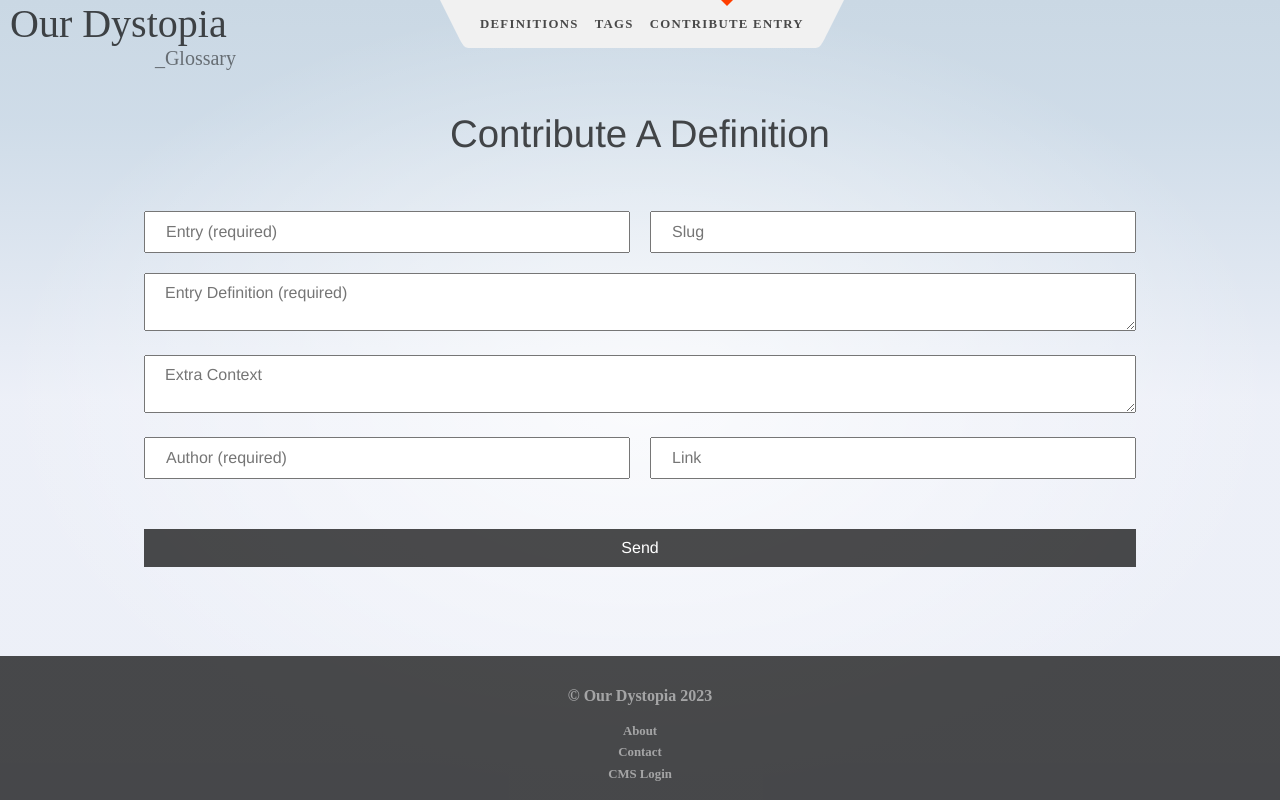
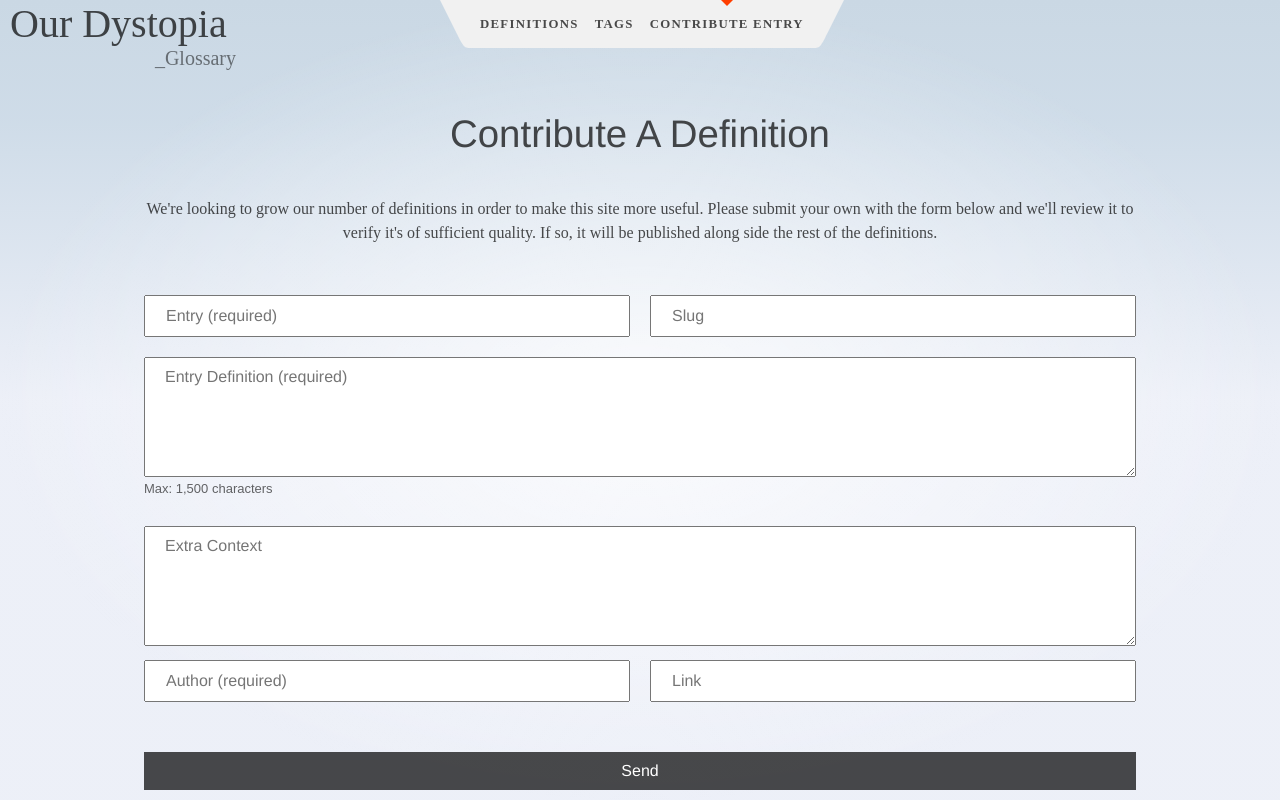
Before and after one commit to Brysonmk1984/glossary, a SvelteKit app: page /user-entry in a window 1280 px wide. Shown: the top 800 px of the page. Built offline with nearby package versions, Linux system fonts and the light colour scheme; no server answers; a web font is replaced by a local one.

Commit message:
added usability improvements to form

```diff
--- a/src/routes/user-entry/+page.server.ts
+++ b/src/routes/user-entry/+page.server.ts
@@ -32,13 +32,13 @@ export const actions = {
       const { entry, author, slug, description } = payload;
 
       if (!Object.hasOwn(payload, "entry") || !isValid(entry)) {
-        return fail(400, { message: "Entry is required" });
+        return fail(400, { field: "entry", message: "Validation Error: Entry is required." });
       } else if (!Object.hasOwn(payload, "author") || !isValid(author)) {
-        return fail(400, { message: "Author is required" });
+        return fail(400, { field: "author", message: "Validation Error: Author is required." });
       } else if (!Object.hasOwn(payload, "slug") || !isValid(slug)) {
-        return fail(400, { message: "Slug" });
+        return fail(400, { field: "slug", message: "Validation Error: Slug is required." });
       } else if (!Object.hasOwn(payload, "description") || !isValid(description)) {
-        return fail(400, { message: "Entry Definition is required" });
+        return fail(400, { field: "description", message: "Validation Error: Entry Definition is required." });
       }
 
       const link = data.get("link") as NullableString;
@@ -63,7 +63,7 @@ export const actions = {
       });
 
       const value = await response.json();
-      console.log(value);
+
       return { success: true };
     } catch (e) {
       const error = e instanceof Error ? e : new Error(e);
--- a/src/routes/user-entry/+page.svelte
+++ b/src/routes/user-entry/+page.svelte
@@ -6,10 +6,9 @@ import ErrorMessage from '$lib/components/ErrorMessage.svelte';
   let entry = "";
   $: entryAsSlug = entry.toLowerCase().replace(/[ _]/g, "-");
 	export let data;
-  export let form : { message : string };
-  let formErrorMessage = form?.message
+  export let form : { message : string, field : string | null } ;
 
-  $: formErrorMessage;
+  $: form
 
 </script>
 
@@ -17,30 +16,39 @@ import ErrorMessage from '$lib/components/ErrorMessage.svelte';
 
 <div>
 
-  {#if !!formErrorMessage}
-    <ErrorMessage error={formErrorMessage} />
+  {#if !!form?.message}
+    <ErrorMessage error={form?.message} />
+
+  {:else}
+    <p>
+      We're looking to grow our number of definitions in order to make this site more useful. Please submit your own with the form below and we'll review it to verify it's of sufficient quality. If so, it will be published along side the rest of the definitions.
   {/if}
   <form method="POST">
 
       <div class="input-container">
-        <input name="entry" type="text" maxLength="50" placeholder="Entry (required)" bind:value={entry} required />
-        <input name="slug" type="text" maxLength="50" placeholder="Slug" bind:value={entryAsSlug} readonly required />
+        <input class={ form?.field === 'entry' ? "invalid" : "" } name="entry" type="text" maxLength="50" placeholder="Entry (required)" bind:value={entry} required />
+        <input class={ form?.field === 'slug ' ? "invalid" : ""} name="slug" type="text" maxLength="50" placeholder="Slug" bind:value={entryAsSlug} readonly required />
       </div>
-      <textarea name="description" maxLength="1500" placeholder="Entry Definition (required)" ></textarea>
-      <textarea name="advanced_description" placeholder="Extra Context"></textarea>
+      <textarea class={ form?.field === 'description' ? "invalid" : ""} name="description" maxLength="1500" placeholder="Entry Definition (required)" ></textarea>
+      <span class="character-count">Max: 1,500 characters</span>
+
+      <textarea class={ form?.field === 'advanced_description' ? "invalid" : ""} name="advanced_description" placeholder="Extra Context"></textarea>
+
       <div class="input-container">
-        <input name="author" type="text" maxLength="50" placeholder="Author (required)" required />
-        <input name="link" type="text" maxLength="200" placeholder="Link" />
+        <input class={ form?.field === 'author' ? "invalid" : " "} name="author" type="text" maxLength="50" placeholder="Author (required)" required />
+        <input class={ form?.field === 'link' ? "invalid" : "" } name="link" type="text" maxLength="200" placeholder="Link" />
       </div>
       <button>Send</button>
 
   </form>
 </div>
-
+<p>
+  Email questions or comments to <a href="mailto:dystopiaglossary@pm.me">dystopiaglossary@pm.me</a>.
+</p>
 <style>
   form {
     margin:20px auto 0px;
-    margin-bottom: 60px;
+    margin-bottom: 40px;
   }
   .input-container{
     display:flex;
@@ -60,8 +68,9 @@ import ErrorMessage from '$lib/components/ErrorMessage.svelte';
   form textarea{
     font-size: 16px;
     max-width:992px;
+    min-height:120px;
     width: 100%;
-    margin: 10px 0px;
+    margin: 10px 0px 0px;
     padding:10px 20px;
     font-family: Helvetica, Arial, sans-serif;
     box-sizing: border-box
@@ -82,4 +91,21 @@ import ErrorMessage from '$lib/components/ErrorMessage.svelte';
     transition: background-color 0.2s linear;
     background-color: #ff3d00;
   }
+
+  p{
+    text-align:center;
+    margin-bottom: 40px;
+  }
+
+  .invalid{
+    border: solid 1px #ff3d00;
+    background-color:rgba(255,0,61,.1)
+  }
+  .character-count{
+    font-size:small;
+    color: rgba(0,0,0,.6);
+    font-family:Arial, Helvetica, sans-serif;
+    margin-bottom: 20px;
+    display:block;
+  }
 </style>
```
